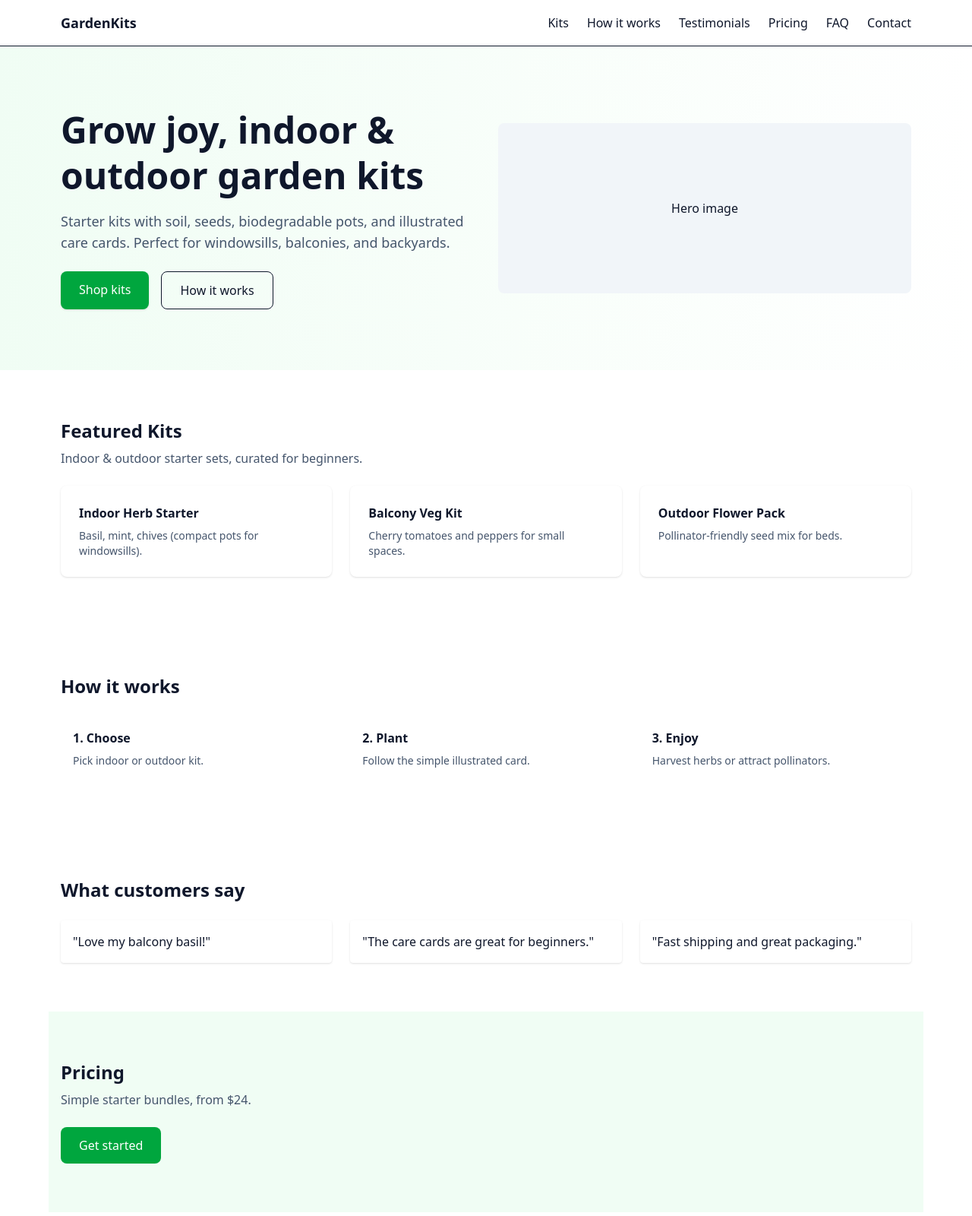
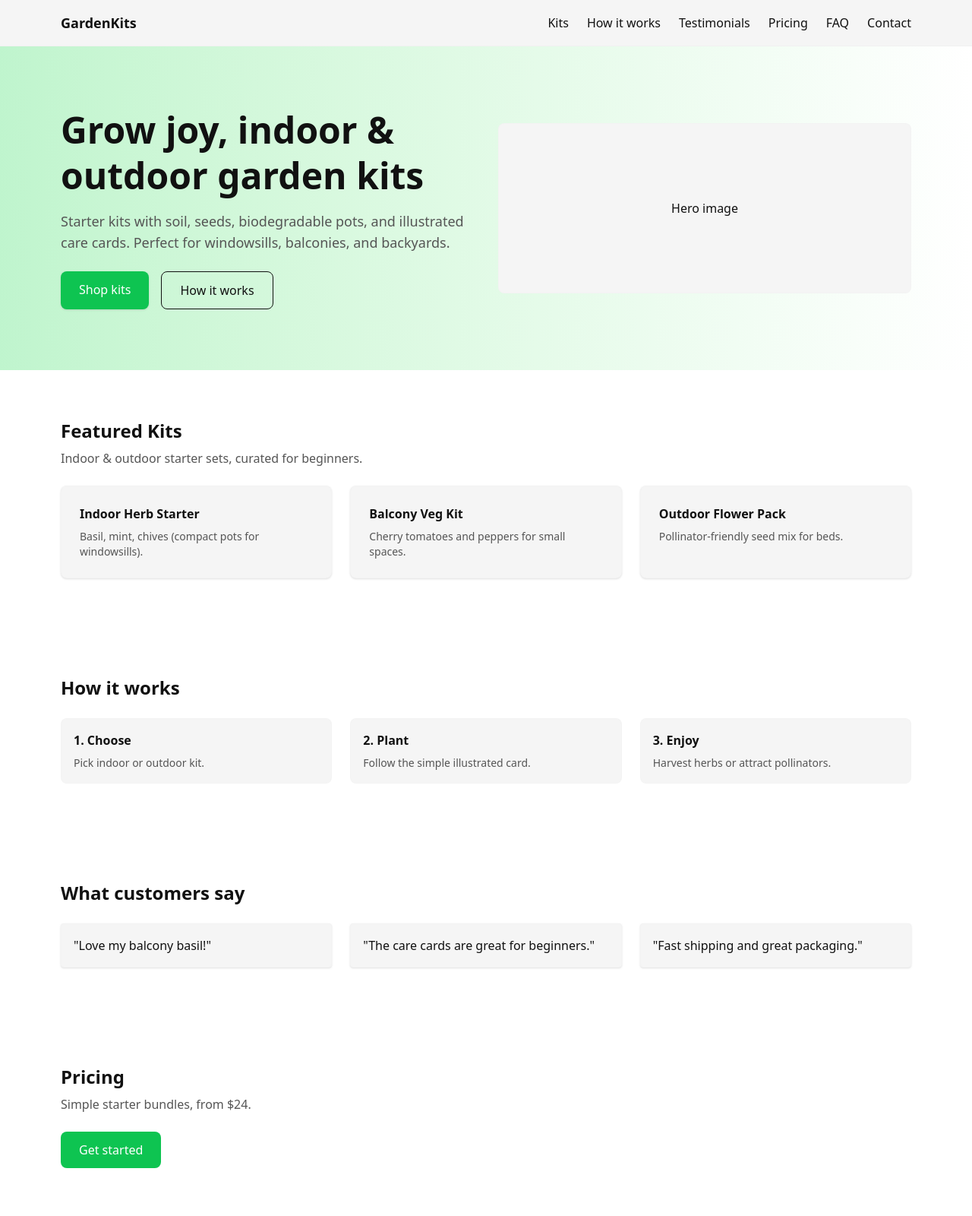
Before and after one commit to akabassijgos/garden-kits-landing, a website: page index.html in a window 1280 px wide. Shown: the top 1600 px of the page at 76% size. Drawn offline with nearby package versions, Linux system fonts and the light colour scheme; files that its build step writes are made by us from their sources.

Commit message:
Define CSS variables for light and dark themes in `input.css`. Then update HTML elements to use the new theme colors.

```diff
--- a/index.html
+++ b/index.html
@@ -9,9 +9,9 @@
     <link rel="stylesheet" href="./css/output.css">
 </head>
 
-<body class="antialiased bg-white text-slate-900">
+<body class="antialiased bg-bg text-text-primary">
     <!-- Header -->
-    <header class="border-b bg-white dark:bg-slate-900 dark:border-slate-700">
+    <header class="border-b border-border/20 bg-surface">
         <div class="max-w-6xl mx-auto p-4 flex items-center justify-between">
             <a class="text-lg font-semibold" href="#">GardenKits</a><!-- I can use a LOGO here -->
 
@@ -40,7 +40,7 @@
         </div>
 
         <!-- Mobile nav (vertical) -->
-        <nav id="mobileMenu" class="md:hidden hidden px-4 pb-4" aria-label="Mobile">
+        <nav id="mobileMenu" class="md:hidden hidden px-4 pb-4 bg-surface" aria-label="Mobile">
             <a class="block py-2" href="#kits">Kits</a>
             <a class="block py-2" href="#how">How it works</a>
             <a class="block py-2" href="#testimonials">Testimonials</a>
@@ -52,23 +52,31 @@
 
     <main>
         <!-- HERO -->
-        <section class="bg-linear-to-r from-green-50 to-white dark:from-slate-800 dark:to-slate-900">
+        <section class="bg-linear-to-r from-primary-light/50 dark:from-primary-light/20 to-bg">
             <div class="max-w-6xl mx-auto px-4 py-20 grid md:grid-cols-2 gap-8 items-center">
                 <div>
-                    <h1 class="text-4xl md:text-5xl font-extrabold leading-tight">Grow joy, indoor & outdoor garden kits</h1>
-                    <p class="mt-4 text-lg text-slate-600 dark:text-slate-300">Starter kits with soil, seeds,
-                        biodegradable pots, and illustrated care cards. Perfect for windowsills, balconies, and backyards.
+                    <h1 class="text-4xl md:text-5xl font-extrabold leading-tight">
+                        Grow joy, indoor & outdoor garden kits
+                    </h1>
+                    <p class="mt-4 text-lg text-text-secondary">
+                        Starter kits with soil, seeds, biodegradable pots, and illustrated care cards.
+                        Perfect for windowsills, balconies, and backyards.
                     </p>
                     <div class="mt-6 flex gap-4">
-                        <a href="#kits" class="inline-block px-6 py-3 bg-green-600 text-white rounded-lg shadow">Shop
-                            kits</a>
-                        <a href="#how" class="inline-block px-6 py-3 border rounded-lg">How it works</a>
+                        <a href="#kits"
+                            class="inline-block px-6 py-3 bg-primary text-white rounded-lg shadow-sm hover:bg-primary-dark active:bg-primary-dark transition">
+                            Shop kits
+                        </a>
+                        <a href="#how"
+                            class="inline-block px-6 py-3 border border-text-primary rounded-lg hover:bg-text-primary hover:text-bg transition">
+                            How it works
+                        </a>
                     </div>
                 </div>
 
                 <div>
                     <!-- placeholder hero image -->
-                    <div class="h-56 bg-slate-100 rounded-lg flex items-center justify-center dark:bg-slate-700">
+                    <div class="h-56 bg-surface rounded-lg flex items-center justify-center border border-border/10">
                         Hero image
                     </div>
                 </div>
@@ -78,47 +86,42 @@
         <!-- Featured Kits -->
         <section id="kits" class="max-w-6xl mx-auto px-4 py-16">
             <h2 class="text-2xl font-bold">Featured Kits</h2>
-            <p class="mt-2 text-slate-600 dark:text-slate-300">Indoor & outdoor starter sets, curated for beginners.</p>
+            <p class="mt-2 text-text-secondary">Indoor & outdoor starter sets, curated for beginners.</p>
 
             <!-- Grid: 3 cards (example placeholders) -->
             <div class="mt-6 grid gap-6 sm:grid-cols-2 lg:grid-cols-3">
-                <article class="p-6 bg-white rounded-lg shadow dark:bg-slate-800">
+                <article class="p-6 bg-surface rounded-lg shadow-sm border border-border/10">
                     <h3 class="font-semibold">Indoor Herb Starter</h3>
-                    <p class="mt-2 text-sm text-slate-600 dark:text-slate-300">Basil, mint, chives (compact pots
-                        for windowsills).
-                    </p>
+                    <p class="mt-2 text-sm text-text-secondary">Basil, mint, chives (compact pots for windowsills).</p>
                 </article>
 
-                <article class="p-6 bg-white rounded-lg shadow dark:bg-slate-800">
+                <article class="p-6 bg-surface rounded-lg shadow-sm border border-border/10">
                     <h3 class="font-semibold">Balcony Veg Kit</h3>
-                    <p class="mt-2 text-sm text-slate-600 dark:text-slate-300">Cherry tomatoes and peppers for small
-                        spaces.
-                    </p>
+                    <p class="mt-2 text-sm text-text-secondary">Cherry tomatoes and peppers for small spaces.</p>
                 </article>
 
-                <article class="p-6 bg-white rounded-lg shadow dark:bg-slate-800">
+                <article class="p-6 bg-surface rounded-lg shadow-sm border border-border/10">
                     <h3 class="font-semibold">Outdoor Flower Pack</h3>
-                    <p class="mt-2 text-sm text-slate-600 dark:text-slate-300">Pollinator-friendly seed mix for beds.
-                    </p>
+                    <p class="mt-2 text-sm text-text-secondary">Pollinator-friendly seed mix for beds.</p>
                 </article>
             </div>
         </section>
 
         <!-- How it works -->
-        <section id="how" class="max-w-6xl mx-auto px-4 py-16 bg-white dark:bg-slate-900">
+        <section id="how" class="max-w-6xl mx-auto px-4 py-16">
             <h2 class="text-2xl font-bold">How it works</h2>
             <div class="mt-6 grid gap-6 sm:grid-cols-3">
-                <div class="p-4">
+                <div class="p-4 bg-surface rounded-lg border border-border/10">
                     <h3 class="font-semibold">1. Choose</h3>
-                    <p class="mt-2 text-sm text-slate-600 dark:text-slate-300">Pick indoor or outdoor kit.</p>
+                    <p class="mt-2 text-sm text-text-secondary">Pick indoor or outdoor kit.</p>
                 </div>
-                <div class="p-4">
+                <div class="p-4 bg-surface rounded-lg border border-border/10">
                     <h3 class="font-semibold">2. Plant</h3>
-                    <p class="mt-2 text-sm text-slate-600 dark:text-slate-300">Follow the simple illustrated card.</p>
+                    <p class="mt-2 text-sm text-text-secondary">Follow the simple illustrated card.</p>
                 </div>
-                <div class="p-4">
+                <div class="p-4 bg-surface rounded-lg border border-border/10">
                     <h3 class="font-semibold">3. Enjoy</h3>
-                    <p class="mt-2 text-sm text-slate-600 dark:text-slate-300">Harvest herbs or attract pollinators.</p>
+                    <p class="mt-2 text-sm text-text-secondary">Harvest herbs or attract pollinators.</p>
                 </div>
             </div>
         </section>
@@ -127,49 +130,58 @@
         <section id="testimonials" class="max-w-6xl mx-auto px-4 py-16">
             <h2 class="text-2xl font-bold">What customers say</h2>
             <div class="mt-6 grid gap-6 sm:grid-cols-2 lg:grid-cols-3">
-                <blockquote class="p-4 bg-white rounded shadow dark:bg-slate-800">"Love my balcony basil!"
+                <blockquote class="p-4 bg-surface rounded shadow-sm border border-border/10">
+                    "Love my balcony basil!"
                 </blockquote>
-                <blockquote class="p-4 bg-white rounded shadow dark:bg-slate-800">"The care cards are great for
-                    beginners."</blockquote>
-                <blockquote class="p-4 bg-white rounded shadow dark:bg-slate-800">"Fast shipping and great packaging."
+                <blockquote class="p-4 bg-surface rounded shadow-sm border border-border/10">
+                    "The care cards are great for beginners."
+                </blockquote>
+                <blockquote class="p-4 bg-surface rounded shadow-sm border border-border/10">
+                    "Fast shipping and great packaging."
                 </blockquote>
             </div>
         </section>
 
         <!-- Pricing / CTA -->
-        <section id="pricing" class="max-w-6xl mx-auto px-4 py-16 bg-green-50 dark:bg-slate-800/30">
+        <section id="pricing" class="max-w-6xl mx-auto px-4 py-16">
             <h2 class="text-2xl font-bold">Pricing</h2>
-            <p class="mt-2 text-slate-600 dark:text-slate-300">Simple starter bundles, from $24.</p>
+            <p class="mt-2 text-text-secondary">Simple starter bundles, from $24.</p>
             <div class="mt-6">
-                <a href="#contact" class="inline-block px-6 py-3 bg-green-600 text-white rounded-lg">Get started</a>
+                <a href="#contact"
+                   class="inline-block px-6 py-3 bg-primary text-white rounded-lg hover:bg-primary-dark active:bg-primary-dark transition">
+                   Get started
+                </a>
             </div>
         </section>
 
         <!-- FAQ -->
         <section id="faq" class="max-w-6xl mx-auto px-4 py-16">
             <h2 class="text-2xl font-bold">FAQ & care tips</h2>
-            <ul class="mt-4 space-y-3 text-slate-600 dark:text-slate-300">
+            <ul class="mt-4 space-y-3 text-text-secondary">
                 <li><strong>Q:</strong> How often to water? <strong>A:</strong> Check the card.</li>
                 <li><strong>Q:</strong> Are pots biodegradable? <strong>A:</strong> Yes.</li>
             </ul>
         </section>
 
         <!-- Contact -->
-        <section id="contact" class="max-w-6xl mx-auto px-4 py-16 bg-white dark:bg-slate-900">
+        <section id="contact" class="max-w-6xl mx-auto px-4 py-16">
             <h2 class="text-2xl font-bold">Contact</h2>
-            <p class="mt-2 text-slate-600 dark:text-slate-300">Questions? Email us at <a
-                href="mailto:hello@gardenkits.example" class="underline">hello@gardenkits.example</a>.</p>
+            <p class="mt-2 text-text-secondary">
+                Questions? Email us at
+                <a href="mailto:hello@gardenkits.example" class="underline">hello@gardenkits.example</a>.
+            </p>
         </section>
     </main>
 
     <!-- Footer with theme toggle -->
-    <footer class="border-t bg-white dark:bg-slate-900 dark:border-slate-700">
+    <footer class="border-t border-border/20 bg-surface">
         <div class="max-w-6xl mx-auto px-4 py-6 flex items-center justify-between">
-            <div class="text-sm text-slate-600 dark:text-slate-300">© <span id="year">2025</span> GardenKits</div>
+            <div class="text-sm text-text-secondary">© <span id="year">2025</span> GardenKits</div>
 
             <!-- Theme button -->
             <div class="flex items-center gap-3">
-                <button id="themeBtn" class="px-3 py-2 border rounded text-sm dark:text-white focus:outline-none focus:ring"
+                <button id="themeBtn"
+                    class="px-3 py-2 border border-border rounded text-sm focus:outline-none focus:ring"
                     aria-label="Change theme">
                     Theme: <span id="themeLabel">Auto</span>
                 </button>
```
Also changed, not shown: css/input.css (+44 -0 lines).
